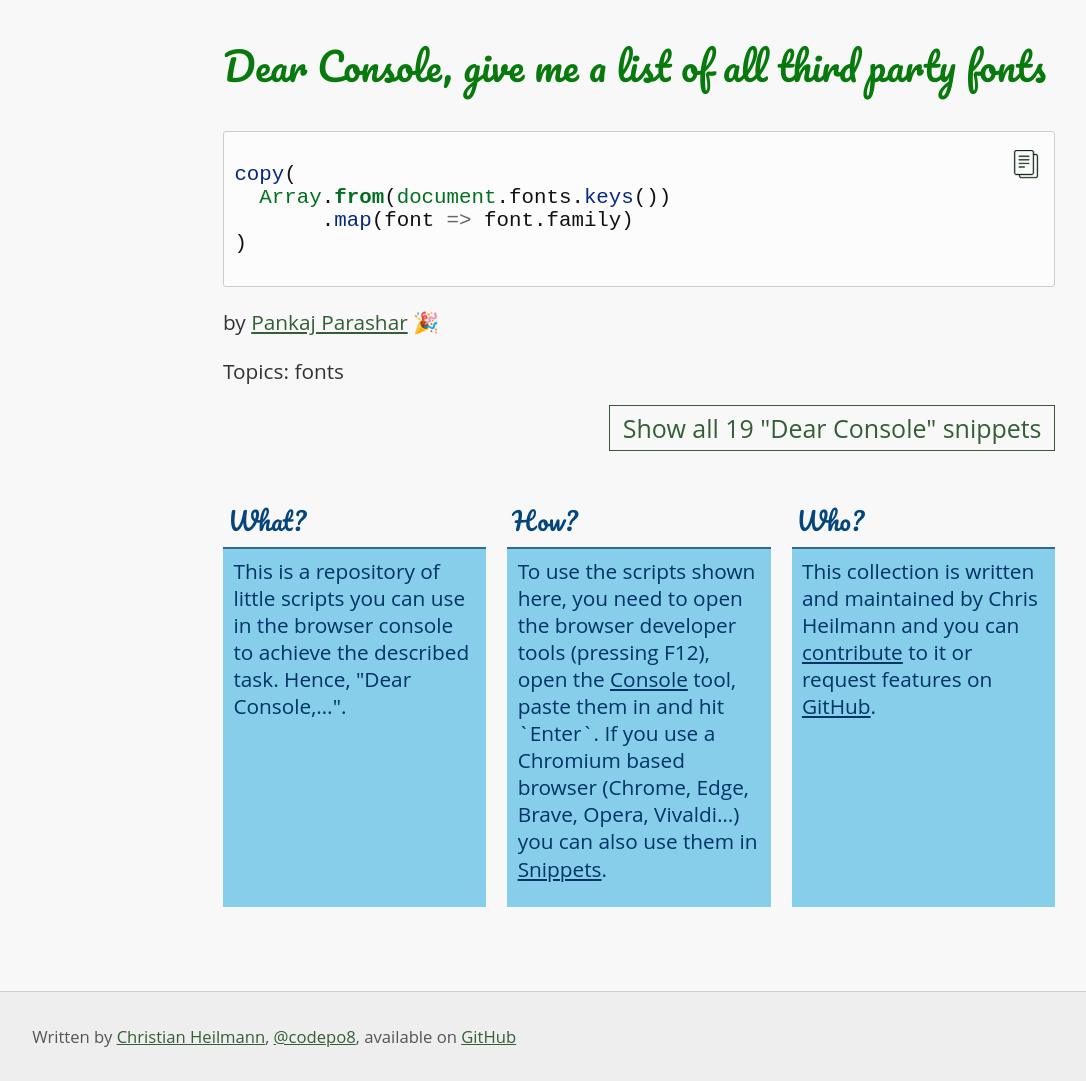
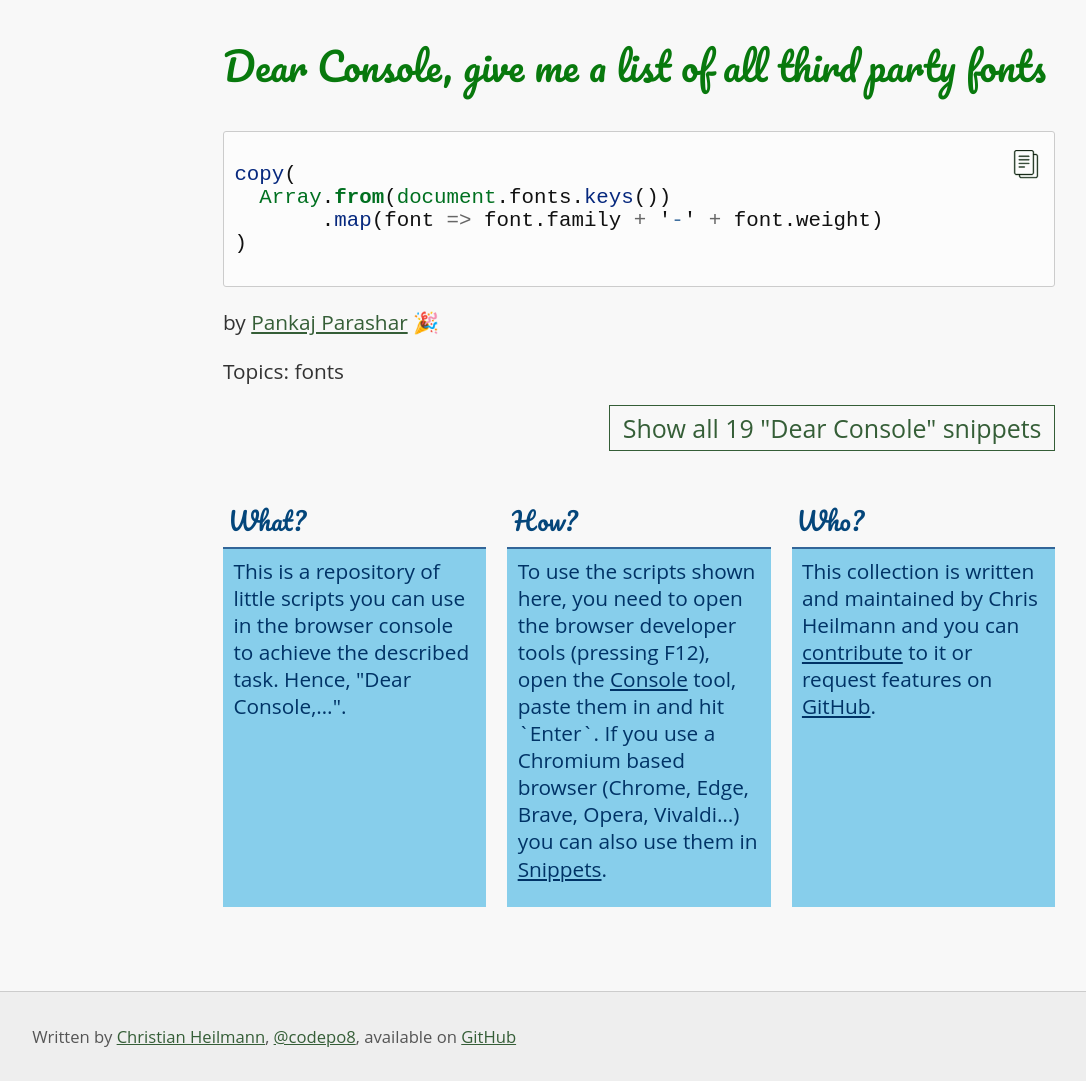
Before and after one commit to codepo8/dearconsole, a Jekyll site: the page built from _scripts/list-thirdparty-fonts.md, in a window 1280 px wide. Shown: the whole page, without its empty margins (1-1087 px from the left). Built offline with Jekyll 4.4.1, drawn with Linux system fonts in a browser that asks for light colours.

Commit message:
Update list-thirdparty-fonts.md

```diff
--- a/_scripts/list-thirdparty-fonts.md
+++ b/_scripts/list-thirdparty-fonts.md
@@ -1,7 +1,7 @@
 ---
 title: Dear Console, give me a list of all third party fonts
 name: Give me a list of all third party fonts
-codeexample: 'copy(Array.from(document.fonts.keys()).map(font => font.family))'
+codeexample: 'copy(Array.from(document.fonts.keys()).map(font => font.family+±-±+font.weight))'
 tags: fonts
 layout: default
 author: Pankaj Parashar
@@ -11,6 +11,6 @@ authorlink: https://pankajparashar.com
 {% highlight javascript %}
 copy(
   Array.from(document.fonts.keys())
-       .map(font => font.family)
+       .map(font => font.family + '-' + font.weight)
 )
 {% endhighlight %}
```
